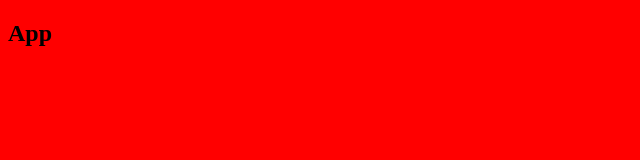
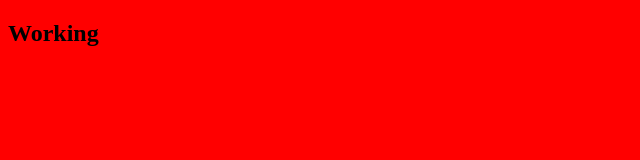
Before and after one commit to EstherUduma/estoma, a React (Create React App) app: page / in a window 1280 px wide. Shown: the top 160 px of the page, without its empty margins (0-640 px from the left). Built offline with nearby package versions, Linux system fonts and the light colour scheme.

Commit message:
setting the colors

```diff
--- a/src/App.js
+++ b/src/App.js
@@ -3,7 +3,7 @@ import './app.css'
 
 const  App = () => {
     return (
-        <h2>App</h2>
+        <h2>Working</h2>
     )
 }
 
```
